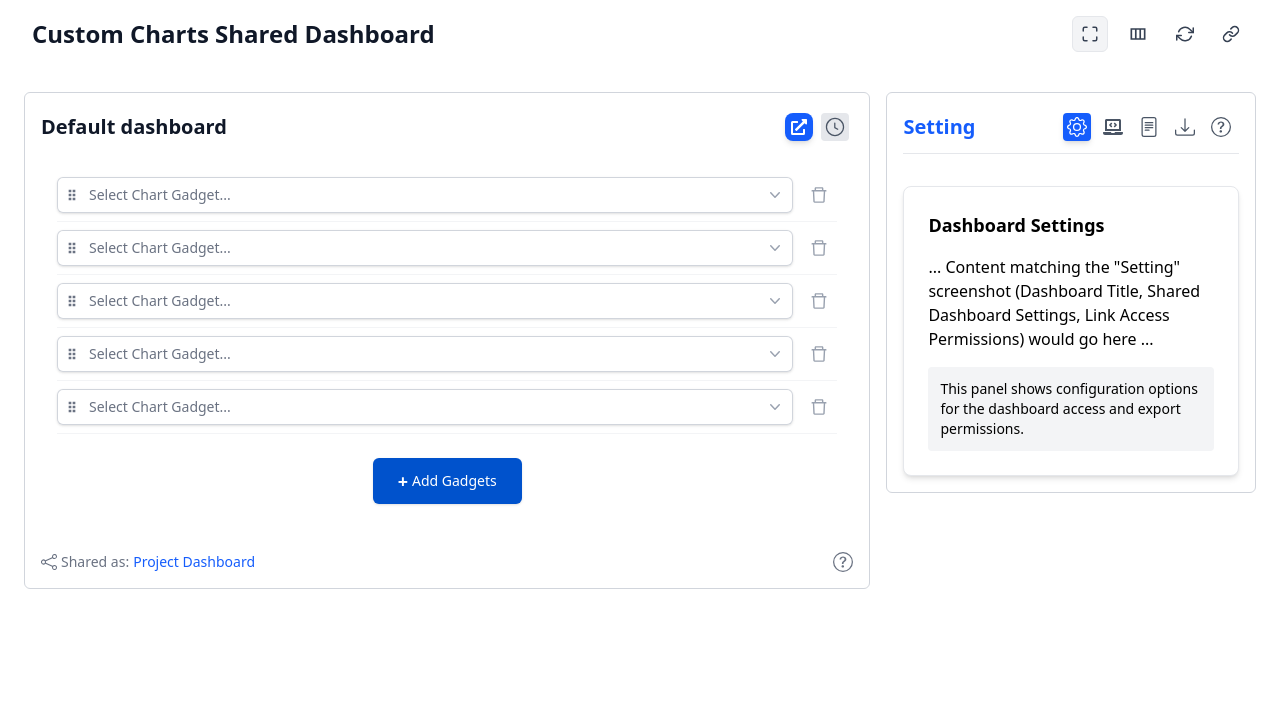
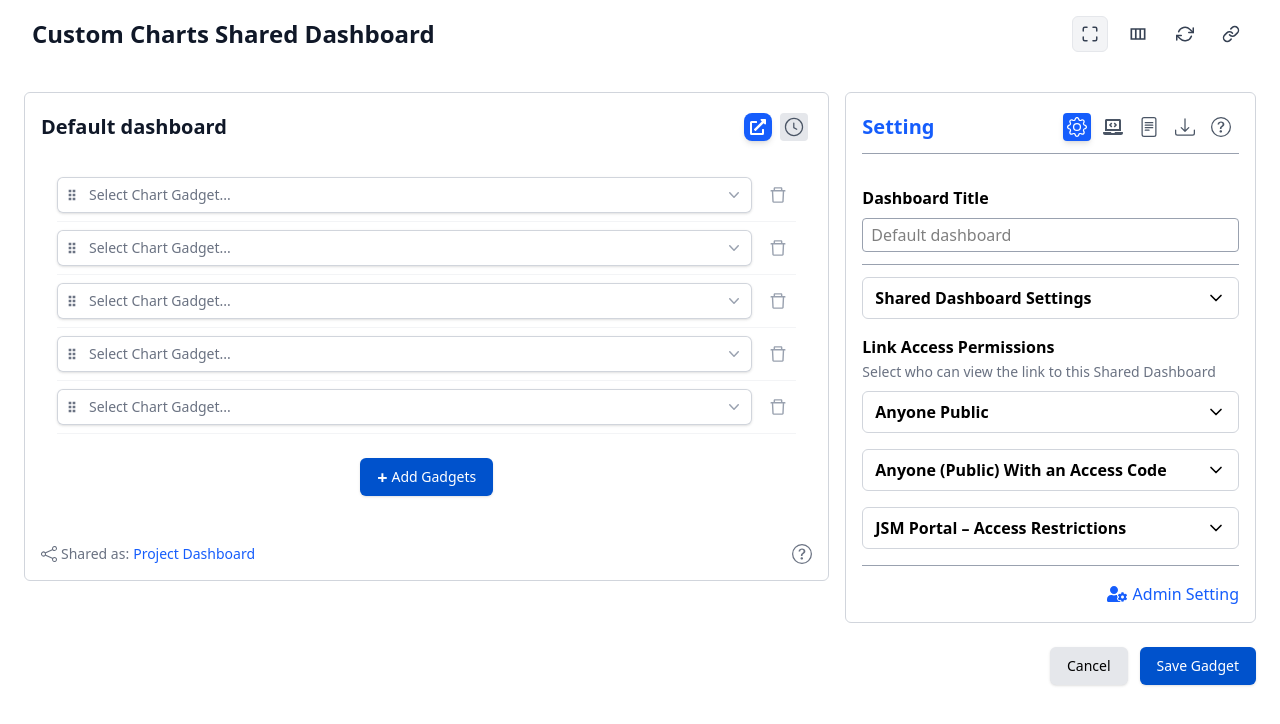
Before and after one commit to rajnishs-dev/custom-charts-jira-app, a React (Vite) app: page /shared-dashboard in a window 1280 px wide. Shown: the top 724 px of the page. Built offline with nearby package versions, Linux system fonts and the light colour scheme.

Commit message:
Accordion created

```diff
--- a/src/components/DashboardConfig.jsx
+++ b/src/components/DashboardConfig.jsx
@@ -166,7 +166,7 @@ const DashboardConfig = () => {
         <div className="text-center mt-6">
           <button
             onClick={handleAddGadget}
-            className="flex items-center justify-center mx-auto px-6 py-2 border border-transparent text-sm font-medium rounded-md shadow-sm text-white bg-[#0052CC] hover:bg-blue-700 cursor-pointer transition duration-150 ease-in-out"
+            className="flex items-center justify-center mx-auto px-4 py-1 border border-transparent text-sm font-medium rounded-md shadow-sm text-white bg-[#0052CC] hover:bg-blue-800 cursor-pointer transition duration-150 ease-in-out"
           >
             <PlusIcon /> Add Gadgets
           </button>
--- a/src/components/DashboardSettings.jsx
+++ b/src/components/DashboardSettings.jsx
@@ -1,18 +1,18 @@
-import React, { useState } from 'react';
-import SettingsTabBar from './SettingsTabBar';
+import React, { useState } from "react";
+import SettingsTabBar from "./SettingsTabBar";
+import { FaUserCog } from 'react-icons/fa';
 
 const DashboardSettings = ({ tabs, contents }) => {
-
   const [activeTab, setActiveTab] = useState(tabs[0].id);
 
   const getCurrentTitle = () => {
-        const match = tabs.find(t => t.id === activeTab);
+    const match = tabs.find((t) => t.id === activeTab);
     return match ? match.tooltip : "Default dashboard";
   };
 
   return (
-        <div className="border border-gray-300 rounded-md my-4 lg:my-6">
-
+    <>
+    <div className="border border-gray-300 rounded-md my-4 lg:my-6 mb-2">
       <SettingsTabBar
         activeTab={activeTab}
         onTabChange={setActiveTab}
@@ -24,7 +24,36 @@ const DashboardSettings = ({ tabs, contents }) => {
         {contents[activeTab] || <div>No content available</div>}
       </div>
 
+    <div className="px-4">
+      <a
+        href="/"
+        className="
+        flex items-center justify-end space-x-1.5
+        text-blue-600 hover:text-blue-800
+        font-medium border-t border-gray-400
+        transition-colors duration-200
+        py-4
+      "
+      >
+        <FaUserCog className="w-5 h-5" />
+
+        <span>Admin Setting</span>
+      </a>
       </div>
+    </div>
+    <div className="flex items-center justify-end gap-3">
+         <button
+            className="flex items-center justify-center px-4 py-2 border border-transparent text-sm font-medium rounded-md shadow-sm text-black bg-gray-200 hover:bg-gray-300 cursor-pointer transition duration-150 ease-in-out"
+          >
+         Cancel
+          </button>
+          <button
+            className="flex items-center justify-center px-4 py-2 border border-transparent text-sm font-medium rounded-md shadow-sm text-white bg-[#0052CC] hover:bg-blue-800 cursor-pointer transition duration-150 ease-in-out"
+          >
+         Save Gadget
+          </button>
+    </div>
+    </>
   );
 };
 
--- a/src/components/SettingsTabBar.jsx
+++ b/src/components/SettingsTabBar.jsx
@@ -4,7 +4,7 @@ const SettingsTabBar = ({ activeTab, onTabChange, title, tabs }) => {
   return (
     <div>
       <div className="p-4">
-        <div className="flex justify-between items-center border-b border-gray-200 pb-2">
+        <div className="flex justify-between items-center border-b border-gray-400 pb-2">
 
           <h1 className="text-xl font-semibold text-blue-600">
             {title || 'Default dashboard'}
@@ -21,7 +21,7 @@ const SettingsTabBar = ({ activeTab, onTabChange, title, tabs }) => {
                   <button
                     onClick={() => onTabChange(tab.id)}
                     className={`
-                      p-1 rounded transition-colors duration-150 flex items-center justify-center
+                      p-1 rounded transition-colors duration-150 cursor-pointer flex items-center justify-center
                       ${isActive
                         ? 'bg-blue-600 text-white shadow-md'
                         : 'hover:bg-gray-200 text-gray-600'
--- /dev/null
+++ b/src/components/SharedDashboardAccordions.jsx
@@ -0,0 +1,105 @@
+import React, { useState } from "react";
+import TabAccordion from "./TabAccordion";
+import ToggleSwitch from "./ToggleSwitch";
+
+const SharedDashboardAccordions = () => {
+  const [menuBtn, setMenuBtn] = useState(true);
+  const [exportBtn, setExportBtn] = useState(false);
+
+  const accordionItems = [
+    {
+      title: "Shared Dashboard Settings",
+      content: (
+        <div className="space-y-2">
+          <div className="flex items-center gap-2">
+            <ToggleSwitch
+              checked={menuBtn}
+              onChange={() => setMenuBtn(!menuBtn)}
+            />
+            <span className="text-sm">Show options menu button</span>
+          </div>
+
+          <div className="flex items-center gap-2">
+            <ToggleSwitch
+              checked={exportBtn}
+              onChange={() => setExportBtn(!exportBtn)}
+            />
+            <span className="text-sm">
+              Allow direct export to PNG, PDF & CSV
+            </span>
+          </div>
+        </div>
+      ),
+    },
+  ];
+
+  const linkPermission = [
+    {
+      title: "Anyone Public",
+      content: (
+        <div className="space-y-4">
+          <div className="bg-yellow-500 text-white px-3 py-1 rounded-full inline-block text-sm">
+            Coming Soon
+          </div>
+        </div>
+      ),
+    },
+
+    {
+      title: "Anyone (Public) With an Access Code",
+      content: (
+        <input
+              type="text"
+              placeholder="Insert Access Code"
+              className="border border-gray-400 rounded-sm w-full p-1 px-2"
+            />
+      ),
+    },
+
+    {
+      title: "JSM Portal – Access Restrictions",
+      content: (
+        <div className="grid grid-cols-1 sm:grid-cols-2 gap-4">
+          <select className="border border-gray-400 p-1 px-2 rounded-xs">
+            <option>Select JSM Projects</option>
+          </select>
+
+          <select className="border border-gray-400 p-1 px-2 rounded-xs">
+            <option>Select Organization</option>
+          </select>
+
+          <select className="border border-gray-400 p-1 px-2 rounded-xs sm:col-span-2">
+            <option>Select Portal User</option>
+          </select>
+        </div>
+      ),
+    },
+  ];
+
+  return (
+    <>
+     <div className="pb-3 mb-3 border-b border-gray-400">
+        <h5 className="font-semibold text-black mb-2">
+          Dashboard Title
+        </h5>
+        <input
+              type="text"
+              placeholder="Default dashboard"
+              className="border border-gray-400 rounded-sm w-full p-1 px-2"
+            />
+      </div>
+      <TabAccordion items={accordionItems} />
+      <div className="mb-2">
+        <h5 className="font-semibold text-black mt-4">
+          Link Access Permissions
+        </h5>
+        <span className="text-sm text-gray-500">
+          Select who can view the link to this Shared Dashboard
+        </span>
+      </div>
+      <TabAccordion items={linkPermission} />
+    </>
+  );
+};
+
+export default SharedDashboardAccordions;
--- /dev/null
+++ b/src/components/TabAccordion.jsx
@@ -0,0 +1,41 @@
+import React, { useState } from "react";
+import { FiChevronDown } from "react-icons/fi";
+
+const TabAccordion = ({ items }) => {
+  const [openIndex, setOpenIndex] = useState(null);
+
+  const toggle = (index) => {
+    setOpenIndex(openIndex === index ? null : index);
+  };
+
+  return (
+    <div className="space-y-4">
+      {items.map((item, index) => (
+        <div
+          key={index}
+          className="border border-gray-300 rounded-md"
+        >
+          <button
+            className="w-full flex justify-between items-center p-2 px-3 text-left"
+            onClick={() => toggle(index)}
+          >
+            <span className="font-semibold text-black">{item.title}</span>
+
+            <FiChevronDown
+              className={`text-xl transition-transform duration-300 ${
+                openIndex === index ? "rotate-180" : "rotate-0"
+              }`}
+            />
+          </button>
+          {openIndex === index && (
+            <div className="px-3 pb-3 pt-1 text-gray-500">
+              {item.content}
+            </div>
+          )}
+        </div>
+      ))}
+    </div>
+  );
+};
+
+export default TabAccordion;
--- /dev/null
+++ b/src/components/ToggleSwitch.jsx
@@ -0,0 +1,51 @@
+import React from "react";
+import { HiCheck, HiX } from "react-icons/hi";
+
+const ToggleSwitch = ({ checked, onChange }) => {
+  return (
+    <label className="relative inline-flex items-center cursor-pointer select-none w-10 h-5">
+
+      <input
+        type="checkbox"
+        className="peer sr-only"
+        checked={checked}
+        onChange={onChange}
+      />
+
+      <div
+        className="
+          absolute inset-0 rounded-full
+          bg-gray-400 peer-checked:bg-green-600
+          transition-colors duration-300
+        "
+      ></div>
+
+      <HiCheck
+        className="
+          absolute left-1 text-white text-sm
+          opacity-0 peer-checked:opacity-100
+          transition-opacity duration-200
+        "
+      />
+
+      <HiX
+        className="
+          absolute right-1 text-white text-sm
+          opacity-100 peer-checked:opacity-0
+          transition-opacity duration-200
+        "
+      />
+
+      <div
+        className="
+          absolute w-4 h-4 bg-white rounded-full shadow-md
+          transform transition-all duration-300
+          translate-x-1 peer-checked:translate-x-5
+        "
+      ></div>
+
+    </label>
+  );
+};
+
+export default ToggleSwitch;
--- a/src/pages/SharedDashboard.jsx
+++ b/src/pages/SharedDashboard.jsx
@@ -14,6 +14,7 @@ import {
   BsQuestionCircle,
 } from "react-icons/bs";
 import { FaLaptopCode } from "react-icons/fa";
+import SharedDashboardAccordions from "../components/SharedDashboardAccordions";
 
 export default function SharedDashboard() {
   const TAB_LIST = [
@@ -25,7 +26,7 @@ export default function SharedDashboard() {
   ];
 
   const TAB_CONTENTS = {
-    settings: <SettingContent />,
+    settings: <SharedDashboardAccordions />,
     descriptions: <DescriptionsContent />,
     import_export: <ImportExportContent />,
     monitor: <PlaceholderContent tabName="Monitor View" />,
@@ -36,10 +37,11 @@ export default function SharedDashboard() {
     <>
       <CustomHeader title="Custom Charts Shared Dashboard" />
       <div className="flex ">
-        <div className="w-full md:w-7/10 md:pr-4">
+        <div className="w-full md:w-2/3 md:pr-4">
           <DashboardConfig />
         </div>
-        <div className="w-full md:w-3/10 mt-4 md:mt-0">
+
+        <div className="w-full md:w-1/3 mt-4 md:mt-0">
           <DashboardSettings tabs={TAB_LIST} contents={TAB_CONTENTS} />
         </div>
       </div>
```
Lines whose indentation alone changed are shown as unchanged.
